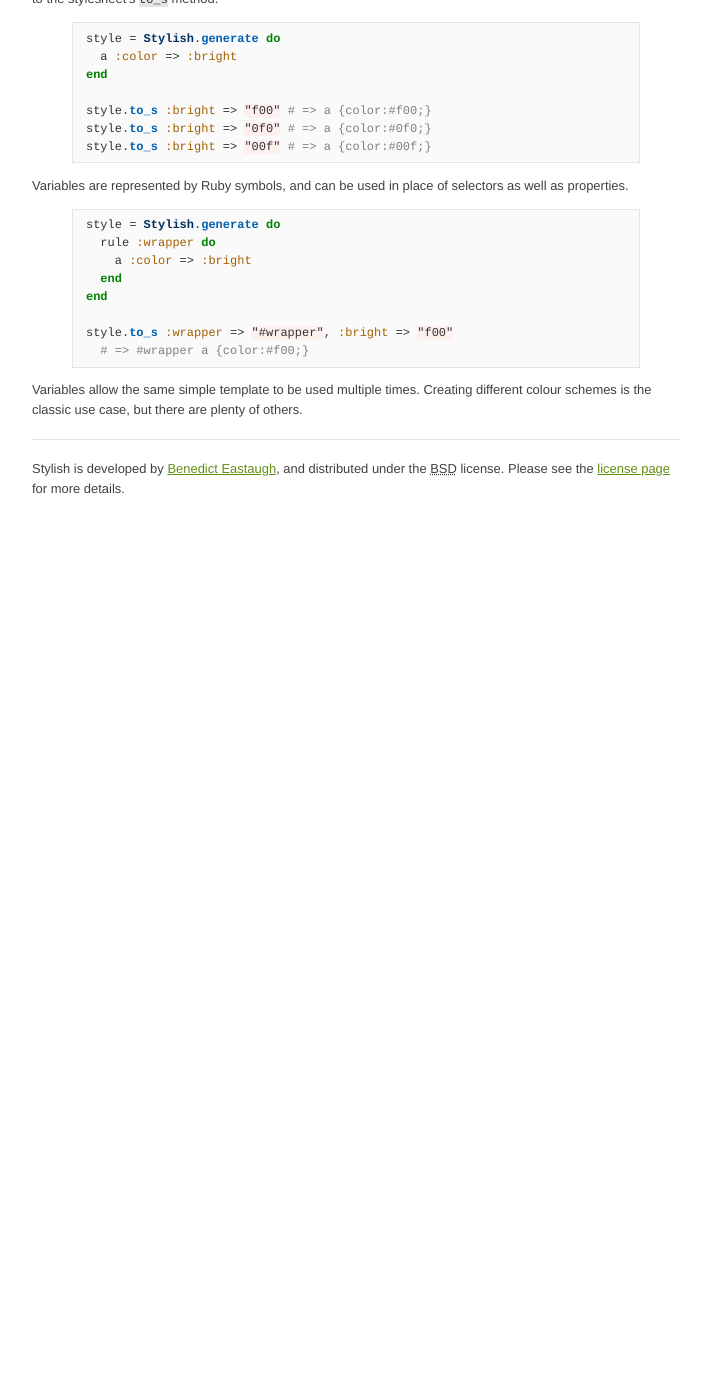
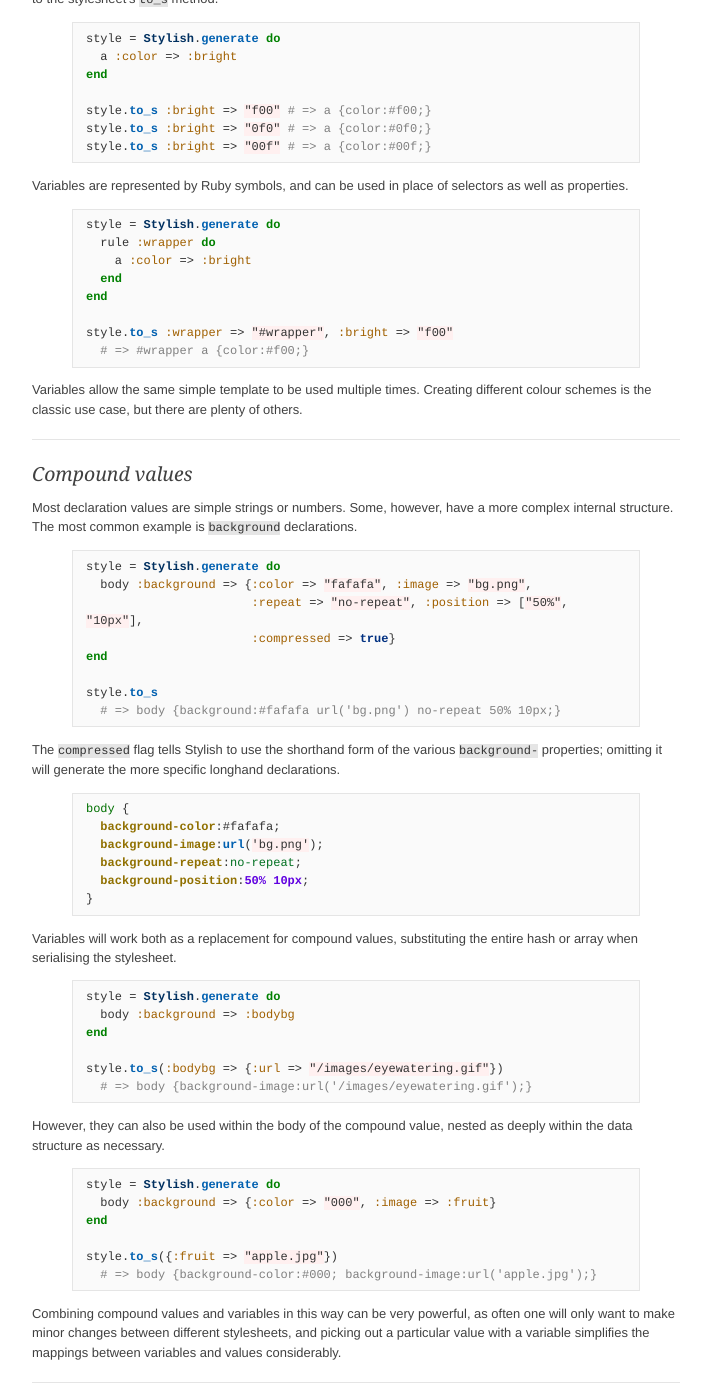
Before and after one commit to beastaugh/stylish, a Jekyll site: the page built from index.html, in a window 1280 px wide and 1400 px high, scrolled down 1482 px. Shown: the whole window, without its empty margins (284-990 px from the left). Built offline with Jekyll 4.4.1, drawn with Linux system fonts in a browser that asks for light colours; before the commit the page ends 2045 px from its top, so only the background shows below that.

Commit message:
Add a section on compound values and background declarations.

```diff
--- a/index.html
+++ b/index.html
@@ -136,3 +136,68 @@ style.to_s :wrapper => "#wrapper", :bright => "f00"
     plenty of others.
   </p>
 </div>
+
+<div class="section">
+	<h1>Compound values</h1>
+
+	<p>
+	  Most declaration values are simple strings or numbers. Some, however, have
+	  a more complex internal structure. The most common example is
+	  <code>background</code> declarations.
+	</p>
+
+{% highlight ruby %}style = Stylish.generate do
+  body :background => {:color => "fafafa", :image => "bg.png",
+                       :repeat => "no-repeat", :position => ["50%", "10px"],
+                       :compressed => true}
+end
+
+style.to_s
+  # => body {background:#fafafa url('bg.png') no-repeat 50% 10px;}
+{% endhighlight %}
+
+  <p>
+    The <code>compressed</code> flag tells Stylish to use the shorthand form of
+    the various <code>background-</code> properties; omitting it will generate
+    the more specific longhand declarations.
+  </p>
+{% highlight css %}body {
+  background-color:#fafafa;
+  background-image:url('bg.png');
+  background-repeat:no-repeat;
+  background-position:50% 10px;
+}{% endhighlight %}
+
+  <p>
+    Variables will work both as a replacement for compound values, substituting
+    the entire hash or array when serialising the stylesheet.
+  </p>
+
+{% highlight ruby %}style = Stylish.generate do
+  body :background => :bodybg
+end
+
+style.to_s(:bodybg => {:url => "/images/eyewatering.gif"})
+  # => body {background-image:url('/images/eyewatering.gif');}
+{% endhighlight %}
+
+  <p>
+    However, they can also be used within the body of the compound value,
+    nested as deeply within the data structure as necessary.
+  </p>
+
+{% highlight ruby %}style = Stylish.generate do
+  body :background => {:color => "000", :image => :fruit}
+end
+
+style.to_s({:fruit => "apple.jpg"})
+  # => body {background-color:#000; background-image:url('apple.jpg');}
+{% endhighlight %}
+
+  <p>
+    Combining compound values and variables in this way can be very powerful,
+    as often one will only want to make minor changes between different
+    stylesheets, and picking out a particular value with a variable simplifies
+    the mappings between variables and values considerably.
+  </p>
+</div>
```
